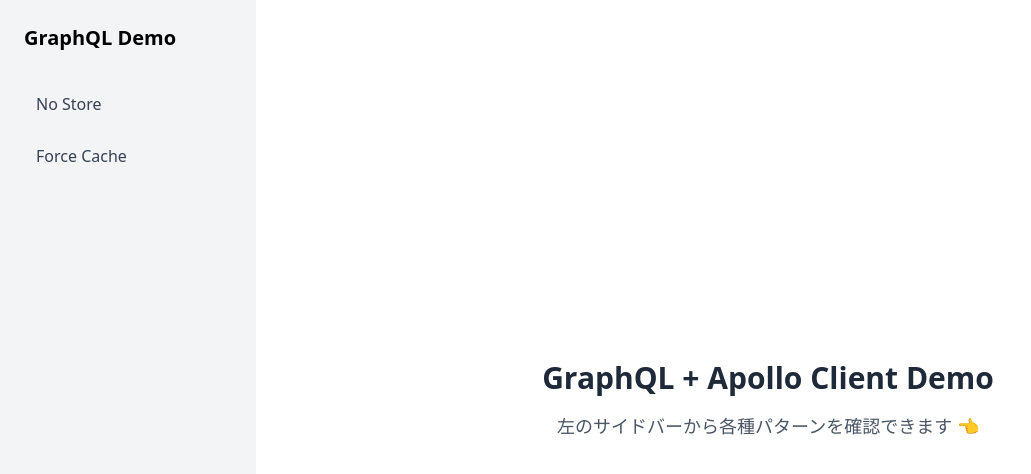
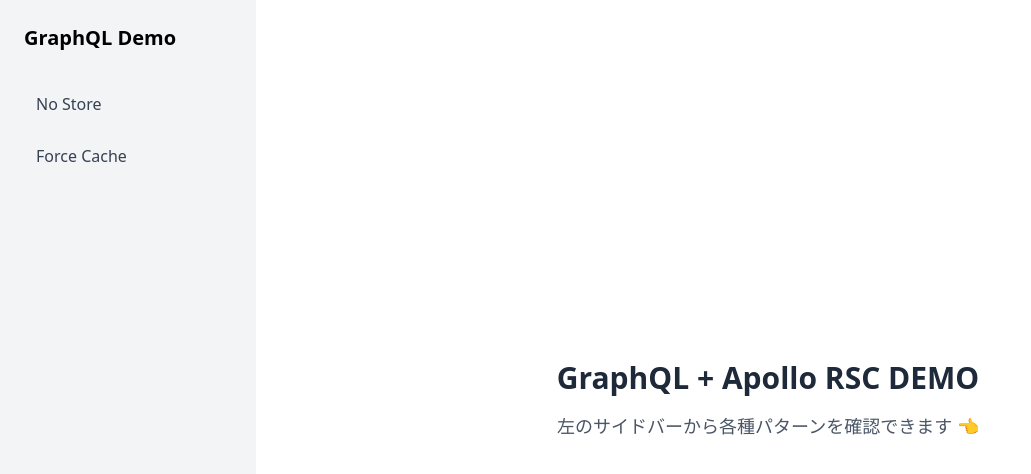
Before and after one commit to kazuki-310/nextjs-graphql, a Next.js app: page / in a window 1280 px wide. Shown: the top 474 px of the page, without its empty margins (0-1031 px from the left). Built offline with nearby package versions, Linux system fonts and the light colour scheme.

Commit message:
fix: ページ名を「HomePage」から「Page」に変更し、タイトルを「GraphQL + Apollo Client Demo」から「GraphQL + Apollo RSC DEMO」に更新

```diff
--- a/src/app/page.tsx
+++ b/src/app/page.tsx
@@ -1,11 +1,11 @@
 import type { JSX } from "react";
 
-export default function HomePage(): JSX.Element {
+export default function Page(): JSX.Element {
 	return (
 		<div className="flex h-full items-center justify-center">
 			<div className="text-center">
 				<h2 className="mb-4 font-bold text-3xl text-gray-800">
-					GraphQL + Apollo Client Demo
+					GraphQL + Apollo RSC DEMO
 				</h2>
 				<p className="text-gray-600 text-lg">
 					左のサイドバーから各種パターンを確認できます 👈
```
